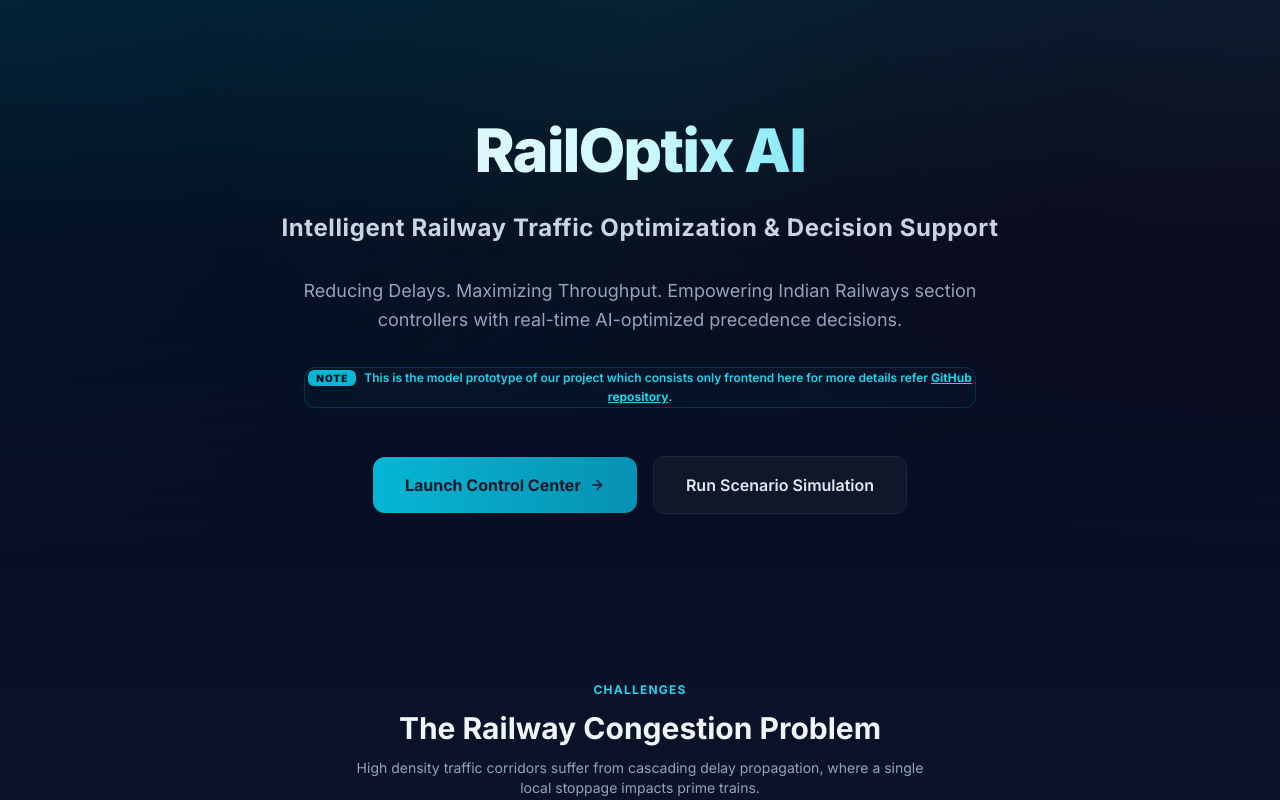
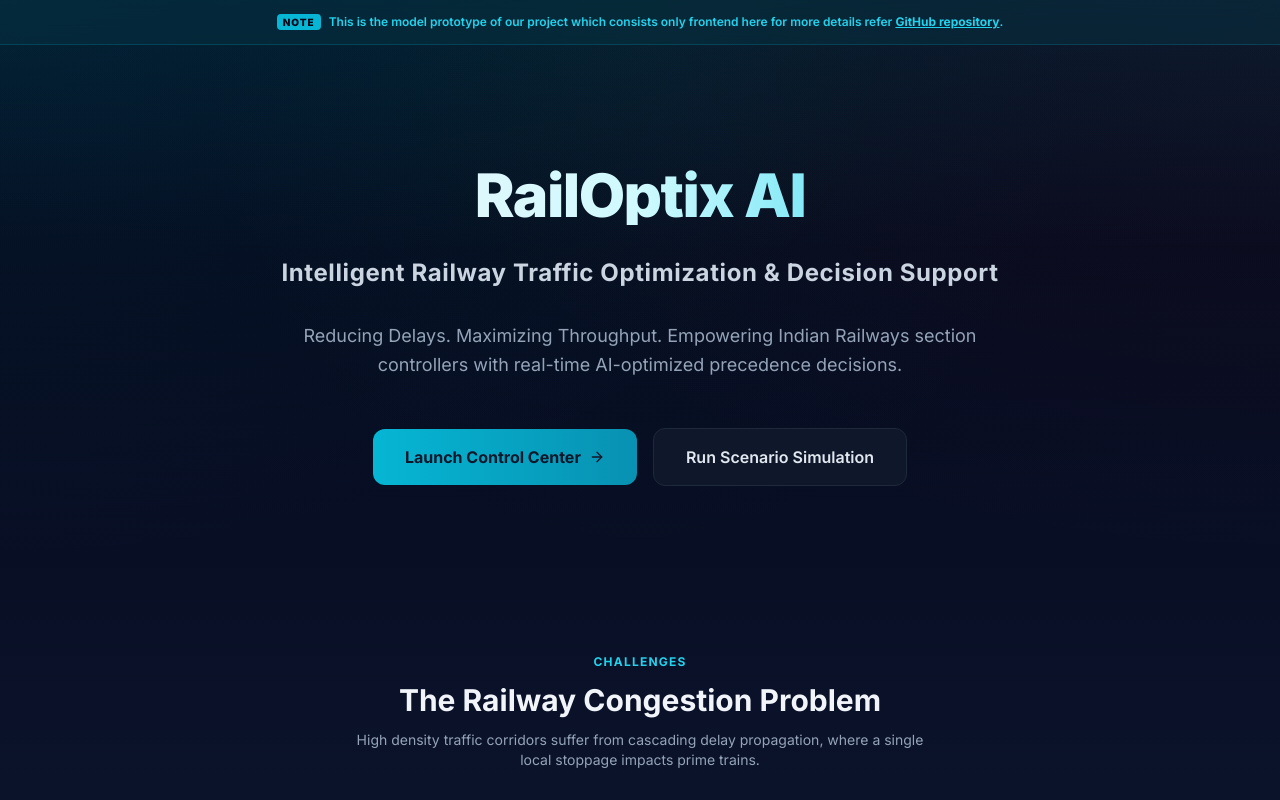
Before and after one commit to aneeshcodes07/RailOptix-AI, a React (Vite) app in the folder RailOptix-AI-main/frontend/: page / in a window 1280 px wide. Shown: the top 800 px of the page. Built offline with nearby package versions, Linux system fonts and the light colour scheme.

Commit message:
docs: move prototype banner to top of landing page

```diff
--- a/RailOptix-AI-main/frontend/src/pages/LandingPage.jsx
+++ b/RailOptix-AI-main/frontend/src/pages/LandingPage.jsx
@@ -33,6 +33,12 @@ const LandingPage = () => {
   return (
     <div className="min-h-screen flex flex-col text-slate-100 selection:bg-cyan-500 selection:text-slate-900">
 
+      {/* Top Model Prototype Announcement Bar */}
+      <div className="w-full bg-cyan-950/45 border-b border-cyan-500/20 backdrop-blur-md relative z-20 py-3.5 px-4 text-center text-xs font-semibold text-cyan-400">
+        <span className="font-extrabold uppercase tracking-widest text-[10px] bg-cyan-500 text-slate-950 px-1.5 py-0.5 rounded mr-2">Note</span>
+        This is the model prototype of our project which consists only frontend here for more details refer <a href="https://github.com/aneeshcodes07/RailOptix-AI" target="_blank" rel="noopener noreferrer" className="underline font-bold hover:text-cyan-300 transition-colors">GitHub repository</a>.
+      </div>
+
       {/* Premium Sci-Fi Background Gradient & Ambient Nodes */}
       <div className="absolute top-0 left-0 w-full h-[500px] bg-gradient-to-b from-cyan-500/10 via-transparent to-transparent pointer-events-none" />
 
@@ -55,11 +61,7 @@ const LandingPage = () => {
             Reducing Delays. Maximizing Throughput. Empowering Indian Railways section controllers with real-time AI-optimized precedence decisions.
           </p>
 
-          {/* Model Prototype Note */}
-          <div className="max-w-2xl mx-auto p-4.5 rounded-xl bg-cyan-950/15 border border-cyan-500/20 text-cyan-400 text-xs font-semibold leading-relaxed shadow-[0_0_15px_rgba(6,182,212,0.05)]">
-            <span className="font-extrabold uppercase tracking-widest text-[10px] bg-cyan-500 text-slate-950 px-2 py-0.5 rounded-md mr-2">Note</span>
-            This is the model prototype of our project which consists only frontend here for more details refer <a href="https://github.com/aneeshcodes07/RailOptix-AI" target="_blank" rel="noopener noreferrer" className="underline font-bold hover:text-cyan-300 transition-colors">GitHub repository</a>.
-          </div>
+
 
           <div className="flex flex-wrap items-center justify-center gap-4 pt-4">
             <Link
```
